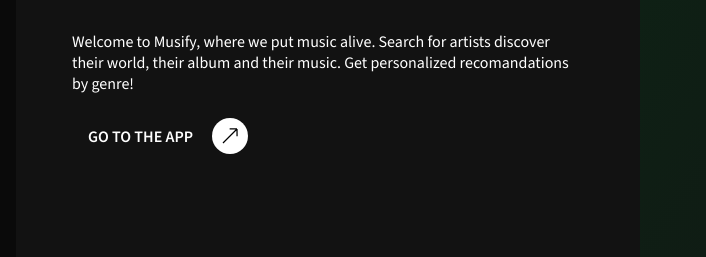
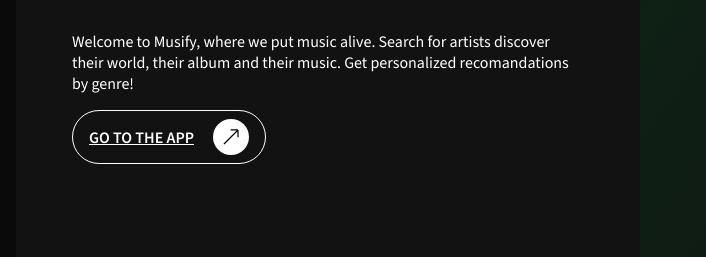
Before and after one commit to Valeryio/musify-landing-page, a plain HTML site: page index.html in a window 1280 px wide. Shown: the part 543-800 px from the top of the page, 0-706 px from the left. Drawn offline with nearby package versions, Linux system fonts and the light colour scheme.

Commit message:
Update a buton

```diff
--- a/index.html
+++ b/index.html
@@ -30,7 +30,7 @@
                     music. Get personalized recomandations by genre!
                 </p>
 
-                <a class="hero-header__button">
+                <a class="hero-header__button" href="#">
                     <span>GO TO THE APP</span>
                     <img src="./assets/images/icons/arrow_to_top.svg" alt="">
                 </a>
--- a/styles/landing_page.css
+++ b/styles/landing_page.css
@@ -95,6 +95,7 @@ body
   font-weight: 600;
   background: transparent;
   border-radius: 2rem;
+  border: 1px solid white;
 }
 
 .feature
```
